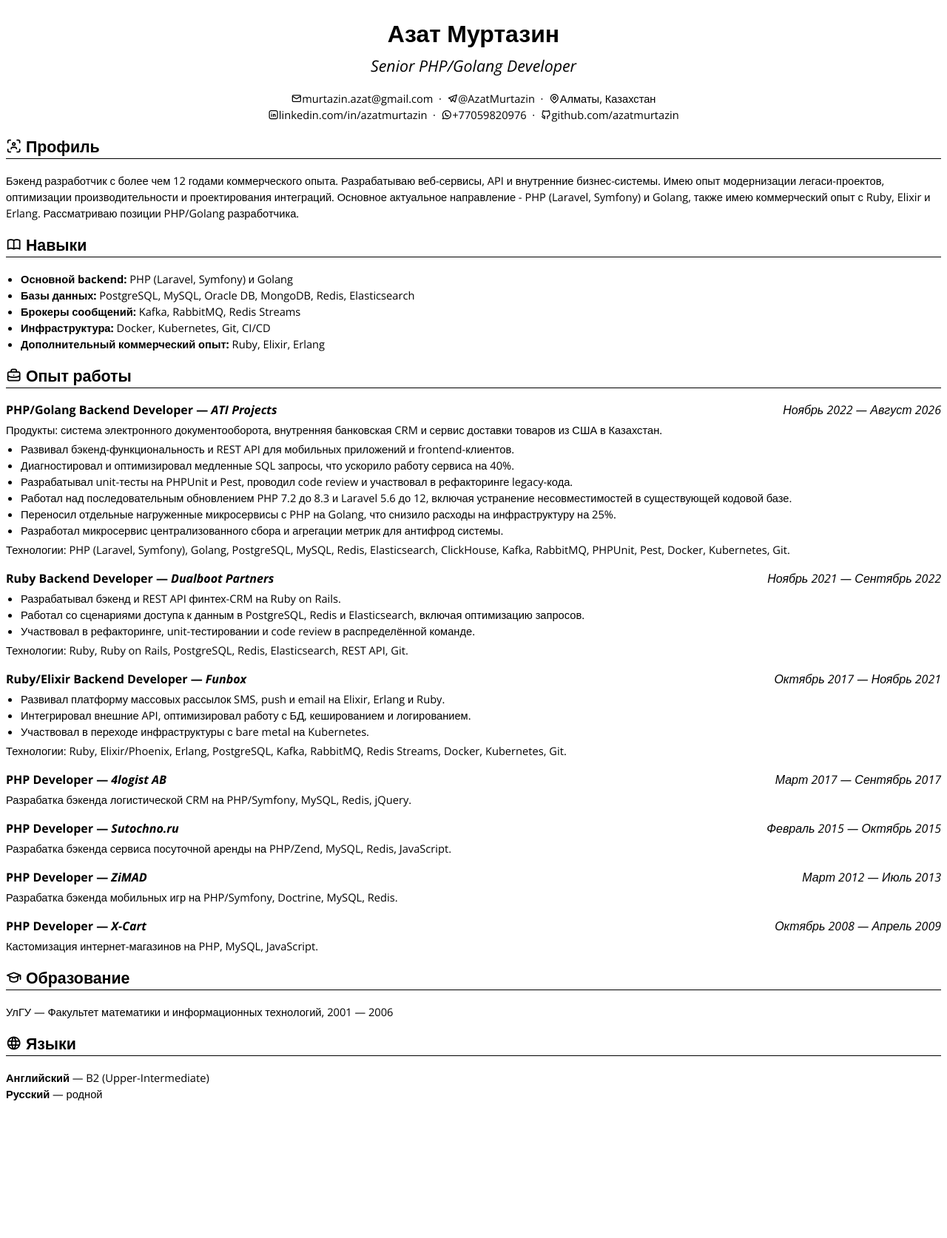
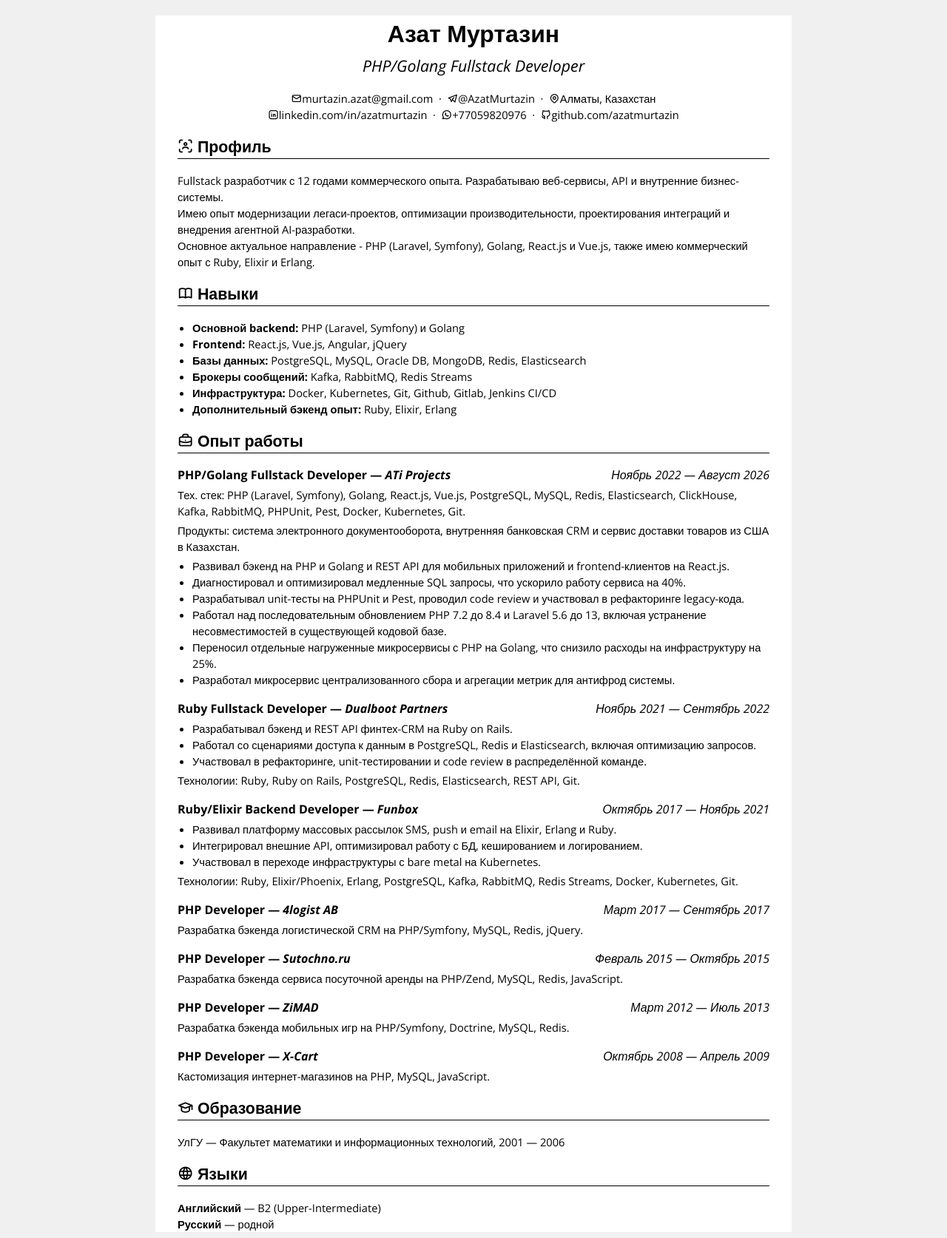
Before and after one commit to azatmurtazin/azatmurtazin.github.io, a Jekyll site: the page cv.ru.html, which Jekyll copies as it is, in a window 1280 px wide. Shown: the whole page at 74% size. Built offline with Jekyll 4.4.1, drawn with Linux system fonts in a browser that asks for light colours; before the commit the page ends 1498 px from its top, so only the background shows below that.

Commit message:
upd ru cv

```diff
--- a/cv.en.html
+++ b/cv.en.html
@@ -6,8 +6,7 @@
 <link rel="preconnect" href="https://fonts.gstatic.com" crossorigin>
 <link href="https://fonts.googleapis.com/css2?family=Open+Sans:ital,wght@0,300..800;1,300..800&display=swap" rel="stylesheet">
 <link rel="stylesheet" href="https://cdn.jsdelivr.net/npm/@tabler/icons-webfont@latest/dist/tabler-icons.min.css" />
-<link rel="stylesheet" href="/styles/cv-style.css" />
-<link rel="stylesheet" href="/styles/cv-en-style.css" />
+<link rel="stylesheet" href="./styles/cv-en-style.css" />
 </head>
 <body>
 
--- a/cv.ru.html
+++ b/cv.ru.html
@@ -6,14 +6,13 @@
 <link rel="preconnect" href="https://fonts.gstatic.com" crossorigin>
 <link href="https://fonts.googleapis.com/css2?family=Open+Sans:ital,wght@0,300..800;1,300..800&display=swap" rel="stylesheet">
 <link rel="stylesheet" href="https://cdn.jsdelivr.net/npm/@tabler/icons-webfont@latest/dist/tabler-icons.min.css" />
-<link rel="stylesheet" href="/styles/cv-style.css" />
-<link rel="stylesheet" href="/styles/cv-ru-style.css" />
+<link rel="stylesheet" href="./styles/cv-ru-style.css" />
 </head>
 <body>
 
 <h1>Азат Муртазин</h1>
 
-<h2 class="role">Senior PHP/Golang Developer</h2>
+<h2 class="role">PHP/Golang Fullstack Developer</h2>
 
 <div class="contacts">
 <a href="mailto:murtazin.azat@gmail.com"><i class="ti ti-mail"></i>murtazin.azat@gmail.com</a> &nbsp;·&nbsp;
@@ -26,36 +25,39 @@
 
 <h2><i class="ti ti-user-scan"></i> Профиль</h2>
 
-<p>Бэкенд разработчик с более чем 12 годами коммерческого опыта. Разрабатываю веб-сервисы, API и внутренние бизнес-системы. Имею опыт модернизации легаси-проектов, оптимизации производительности и проектирования интеграций. Основное актуальное направление - PHP (Laravel, Symfony) и Golang, также имею коммерческий опыт с Ruby, Elixir и Erlang. Рассматриваю позиции PHP/Golang разработчика.</p>
+<p>Fullstack разработчик с 12 годами коммерческого опыта. Разрабатываю веб-сервисы, API и внутренние бизнес-системы.<br/>
+Имею опыт модернизации легаси-проектов, оптимизации производительности, проектирования интеграций и внедрения агентной AI-разработки.<br/>
+Основное актуальное направление - PHP (Laravel, Symfony), Golang, React.js и Vue.js, также имею коммерческий опыт с Ruby, Elixir и Erlang.</p>
 
 <h2><i class="ti ti-book"></i> Навыки</h2>
 
 <ul>
   <li><b>Основной backend:</b> PHP (Laravel, Symfony) и Golang</li>
+  <li><b>Frontend:</b> React.js, Vue.js, Angular, jQuery</li>
   <li><b>Базы данных:</b> PostgreSQL, MySQL, Oracle DB, MongoDB, Redis, Elasticsearch</li>
   <li><b>Брокеры сообщений:</b> Kafka, RabbitMQ, Redis Streams</li>
-  <li><b>Инфраструктура:</b> Docker, Kubernetes, Git, CI/CD</li>
-  <li><b>Дополнительный коммерческий опыт:</b> Ruby, Elixir, Erlang</li>
+  <li><b>Инфраструктура:</b> Docker, Kubernetes, Git, Github, Gitlab, Jenkins CI/CD</li>
+  <li><b>Дополнительный бэкенд опыт:</b> Ruby, Elixir, Erlang</li>
 </ul>
 
 <h2><i class="ti ti-briefcase"></i> Опыт работы</h2>
 
-<h3>PHP/Golang Backend Developer — <span class="company">ATI Projects</span> <span class="date">Ноябрь 2022 — Август 2026</span></h3>
+<h3>PHP/Golang Fullstack Developer — <span class="company">ATi Projects</span> <span class="date">Ноябрь 2022 — Август 2026</span></h3>
+
+<p>Тех. стек: PHP (Laravel, Symfony), Golang, React.js, Vue.js, PostgreSQL, MySQL, Redis, Elasticsearch, ClickHouse, Kafka, RabbitMQ, PHPUnit, Pest, Docker, Kubernetes, Git.</p>
 
 <p>Продукты: система электронного документооборота, внутренняя банковская CRM и сервис доставки товаров из США в Казахстан.</p>
 
 <ul>
-  <li>Развивал бэкенд-функциональность и REST API для мобильных приложений и frontend-клиентов.</li>
+  <li>Развивал бэкенд на PHP и Golang и REST API для мобильных приложений и frontend-клиентов на React.js.</li>
   <li>Диагностировал и оптимизировал медленные SQL запросы, что ускорило работу сервиса на 40%.</li>
   <li>Разрабатывал unit-тесты на PHPUnit и Pest, проводил code review и участвовал в рефакторинге legacy-кода.</li>
-  <li>Работал над последовательным обновлением PHP 7.2 до 8.3 и Laravel 5.6 до 12, включая устранение несовместимостей в существующей кодовой базе.</li>
+  <li>Работал над последовательным обновлением PHP 7.2 до 8.4 и Laravel 5.6 до 13, включая устранение несовместимостей в существующей кодовой базе.</li>
   <li>Переносил отдельные нагруженные микросервисы с PHP на Golang, что снизило расходы на инфраструктуру на 25%.</li>
   <li>Разработал микросервис централизованного сбора и агрегации метрик для антифрод системы.</li>
 </ul>
 
-<p>Технологии: PHP (Laravel, Symfony), Golang, PostgreSQL, MySQL, Redis, Elasticsearch, ClickHouse, Kafka, RabbitMQ, PHPUnit, Pest, Docker, Kubernetes, Git.</p>
-
-<h3>Ruby Backend Developer — <span class="company">Dualboot Partners</span> <span class="date">Ноябрь 2021 — Сентябрь 2022</span></h3>
+<h3>Ruby Fullstack Developer — <span class="company">Dualboot Partners</span> <span class="date">Ноябрь 2021 — Сентябрь 2022</span></h3>
 
 <ul>
   <li>Разрабатывал бэкенд и REST API финтех-CRM на Ruby on Rails.</li>
--- a/styles/cv-ru-style.css
+++ b/styles/cv-ru-style.css
@@ -1,7 +1,93 @@
+html {
+  background-color: #f0f0f0;
+}
+
+body {
+  max-width: 800px;
+  margin-inline: auto;
+  background-color: #ffffff;
+  padding: 0 30px;
+  font-family: "Open Sans", sans-serif;
+  line-height: 1.5;
+  font-size: 11pt;
+}
+
+h1 {
+  font-size: 24pt;
+  text-align: center;
+  margin-bottom: 0.2rem;
+}
+
+h2 {
+  font-size: 16pt;
+  font-weight: 700;
+  text-align: left;
+  margin-top: 1rem;
+  border-bottom: 1px solid #000;
+}
+
+h2.role {
+  text-align: center;
+  font-style: italic;
+  font-weight: normal;
+  text-transform: none;
+  margin-top: 0;
+  border: none;
+}
+
+h3 {
+  font-size: 12pt;
+  font-weight: 700;
+  margin-bottom: 0;
+}
+
+h3 .date {
+  float: right;
+  font-weight: normal;
+  font-style: italic;
+}
+
+h3 .company {
+  font-style: italic;
+}
+
+a {
+  text-decoration: none;
+  font-weight: 300;
+  color: #000;
+}
+
+div.contacts {
+  text-align: center;
+  font-weight: 300;
+}
+
+ul {
+  margin-top: 4px;
+  margin-bottom: 4px;
+  padding-left: 20px;
+}
+
+p {
+  margin-top: 4px;
+  margin-bottom: 4px;
+}
+
+@page {
+  size: A4;
+  margin: 18mm 16mm;
+}
+
 @media print {
+  body {
+    max-width: none;
+    margin: 0;
+    padding: 0;
+  }
+
   @page {
     @bottom-left {
-      content: "Азат Муртазин — Senior PHP/Golang Developer";
+      content: "Азат Муртазин — PHP/Golang Fullstack Developer";
       font-family: "Open Sans", sans-serif;
       font-size: 9pt;
       font-weight: 200;
@@ -14,3 +100,17 @@
     }
   }
 }
+
+@media (max-width: 992px) {
+  body {
+    max-width: 768px;
+    padding: 0 20px;
+  }
+}
+
+@media (max-width: 576px) {
+  body {
+    max-width: 100%;
+    padding: 0 16px;
+  }
+}
--- a/styles/cv-style.css
+++ /dev/null
@@ -1,73 +0,0 @@
-@page {
-  size: A4;
-  margin: 18mm 16mm;
-}
-
-body {
-  max-width: none;
-  font-family: "Open Sans", sans-serif;
-  line-height: 1.5;
-  font-size: 11pt;
-}
-
-h1 {
-  font-size: 24pt;
-  text-align: center;
-  margin-bottom: 0.2rem;
-}
-
-h2 {
-  font-size: 16pt;
-  font-weight: 700;
-  text-align: left;
-  margin-top: 1rem;
-  /* text-transform: uppercase; */
-  border-bottom: 1px solid #000;
-}
-
-h2.role {
-  text-align: center;
-  font-style: italic;
-  font-weight: normal;
-  text-transform: none;
-  margin-top: 0;
-  border: none;
-}
-
-h3 {
-  font-size: 12pt;
-  font-weight: 700;
-  margin-bottom: 0;
-}
-
-h3 .date {
-  float: right;
-  font-weight: normal;
-  font-style: italic;
-}
-
-h3 .company {
-  font-style: italic;
-}
-
-a {
-  text-decoration: none;
-  font-weight: 300;
-  color: #000;
-}
-
-div.contacts {
-  text-align: center;
-  font-weight: 300;
-}
-
-ul {
-  margin-top: 4px;
-  margin-bottom: 4px;
-  padding-left: 20px;
-}
-
-p {
-  margin-top: 4px;
-  margin-bottom: 4px;
-}
```
Also changed, not shown: README.md (+1 -1 lines), styles/cv-en-style.css (+101 -1 lines), 2 other files.
